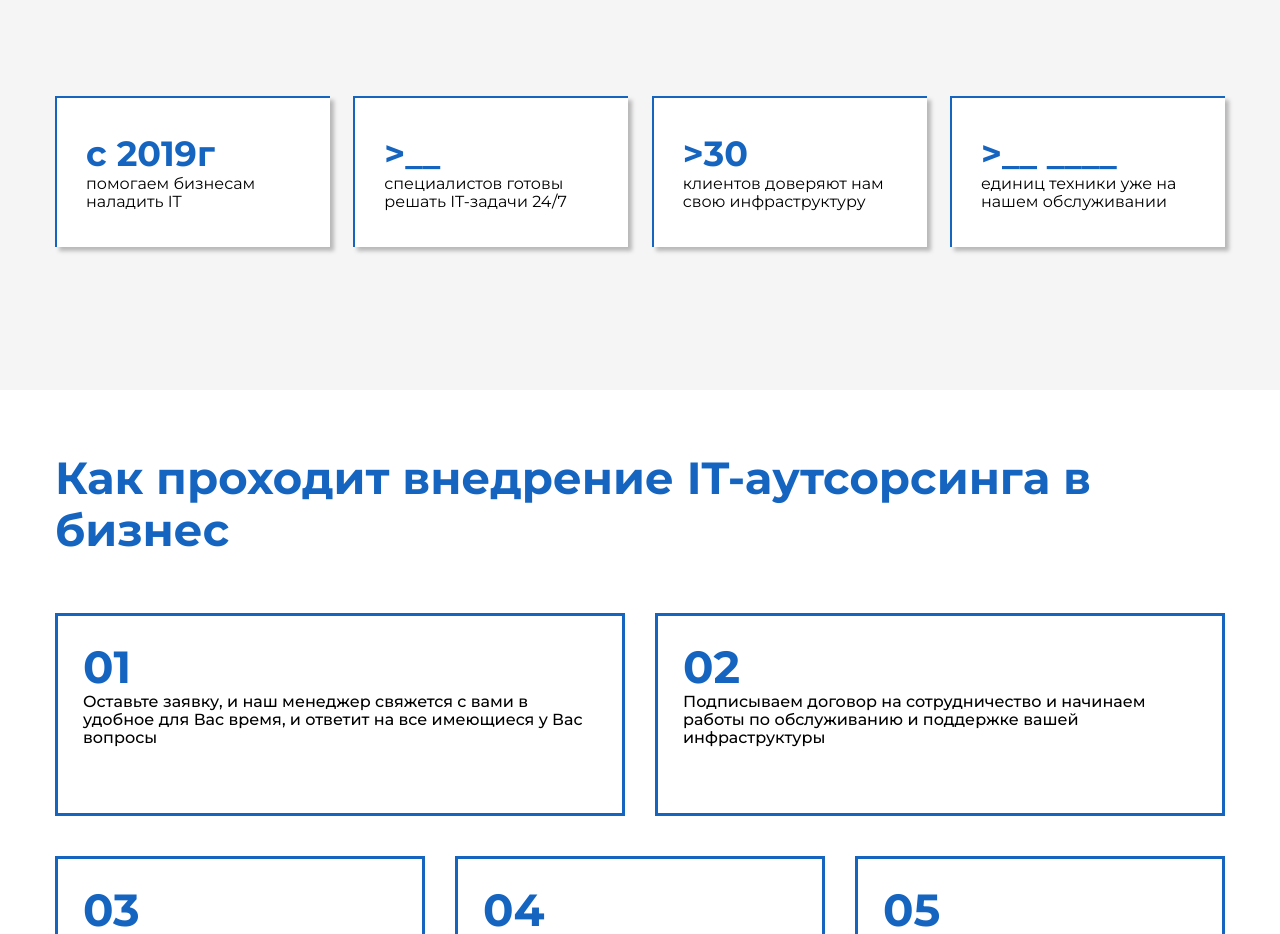
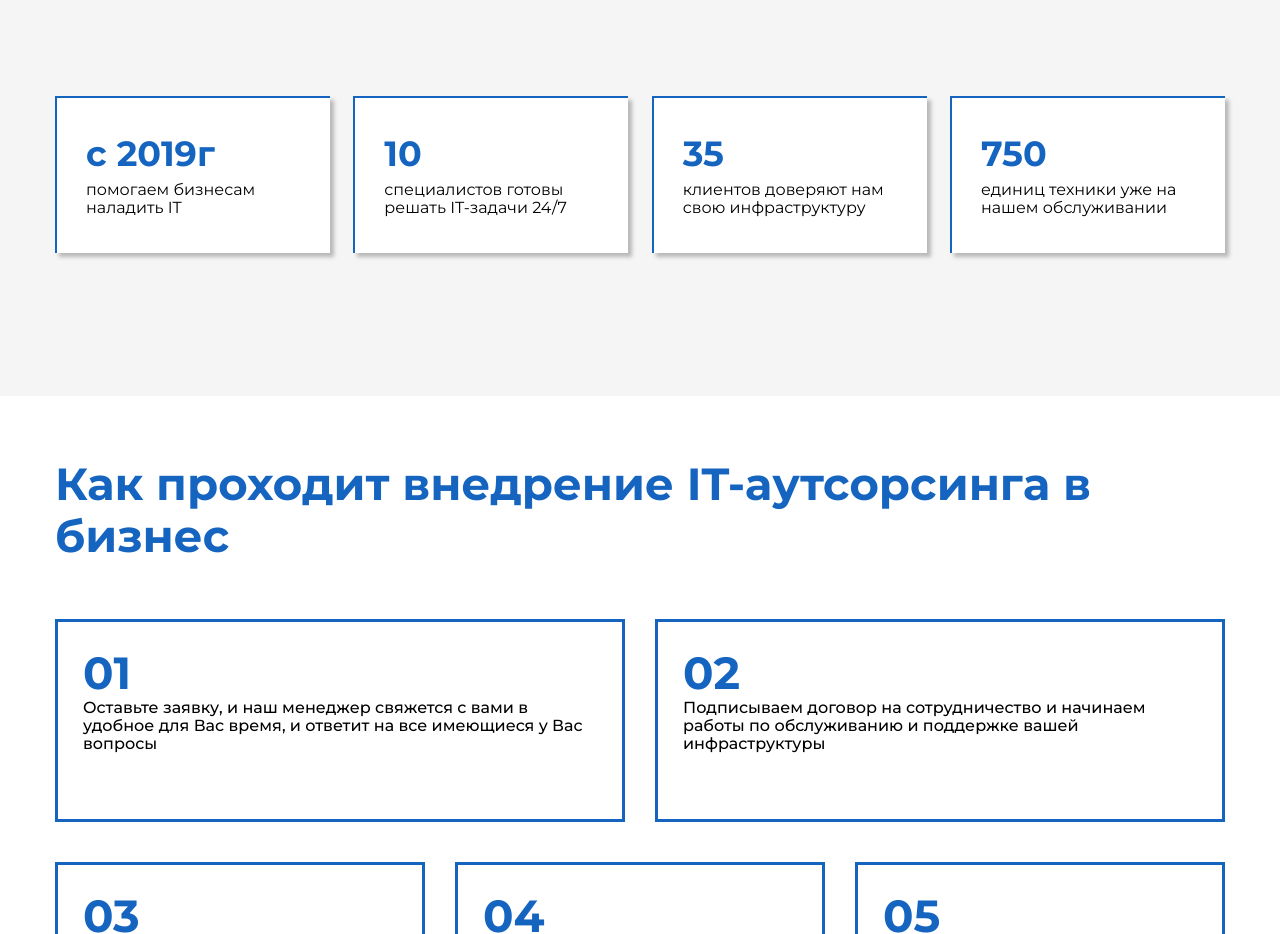
Before and after one commit to BogdanBratsky/itego-vue-client2, a Vue app: page / in a window 1280 px wide. Shown: the part 5401-6335 px from the top of the page. Built offline with nearby package versions, Linux system fonts and the light colour scheme.

Commit message:
edited itegoabout

```diff
--- a/src/components/ItegoAbout.vue
+++ b/src/components/ItegoAbout.vue
@@ -32,19 +32,19 @@
                 </div>
                 <div class="itego-about__card">
                     <div class="itego-about__card-title">
-                        >__
+                        10
                     </div>
                     специалистов готовы решать IT-задачи 24/7
                 </div>
                 <div class="itego-about__card">
                     <div class="itego-about__card-title">
-                        >30
+                        35
                     </div>
                     клиентов доверяют нам свою инфраструктуру
                 </div>
                 <div class="itego-about__card">
                     <div class="itego-about__card-title">
-                        >__ ____
+                        750
                     </div>
                     единиц техники уже на нашем обслуживании
                 </div>
@@ -108,6 +108,7 @@ export default {
         border-left: 2px solid #1565C0;
         box-shadow: 4px 4px 4px rgba(0, 0, 0, 0.25);
         &-title {
+            margin-bottom: 6px;
             color: #1565C0;
             font-weight: 700;
             font-size: 35px;
```
